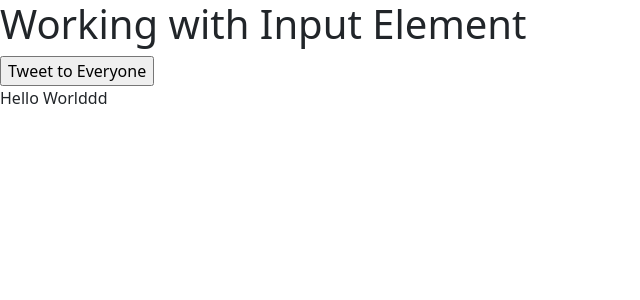
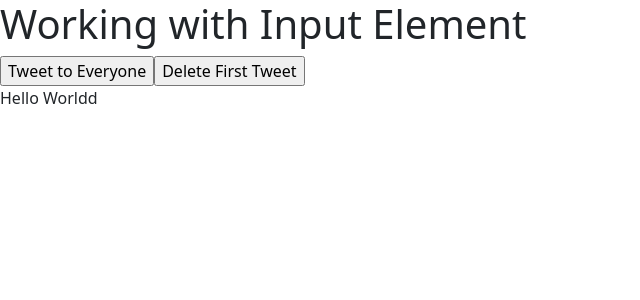
Before and after one commit to dhonevrushabh07/my-react-project-day19, a React (Create React App) app: page / in a window 1280 px wide. Shown: the top 300 px of the page, without its empty margins (0-640 px from the left). Built offline with nearby package versions, Linux system fonts and the light colour scheme.

Commit message:
app.js delete tweet

```diff
--- a/src/App.js
+++ b/src/App.js
@@ -1,4 +1,5 @@
 import { useState } from "react";
+import { NavItem } from "react-bootstrap";
 
 export default function App() {
   return (
@@ -9,14 +10,33 @@ export default function App() {
 }
 
 function MyComponent() {
-  const [list] = useState(["Hello Worlddd"]);
+  let [list, setList] = useState(["Hello Worldd"]);
+
+  const tweetHere = () => {
+    const newlist = [...list, "Hello universe"];
+    setList(newlist);
+  };
+
+  const deleteFirstTweet = () => {
+    list.splice(0, 1);
+    const newlist = [...list];
+    setList(newlist);
+  };
+
   return (
     <div>
       <h1>Working with Input Element</h1>
-      <input type="button" value="Tweet to Everyone" />
-      {list.map((item) => (
-        <div>{item}</div>
-      ))}
+      <input type="button" value="Tweet to Everyone" onClick={tweetHere} />
+      <input
+        type="button"
+        value="Delete First Tweet"
+        onClick={deleteFirstTweet}
+      />
+      <div>
+        {list.map((item) => (
+          <div>{item}</div>
+        ))}
+      </div>
     </div>
   );
 }
```
